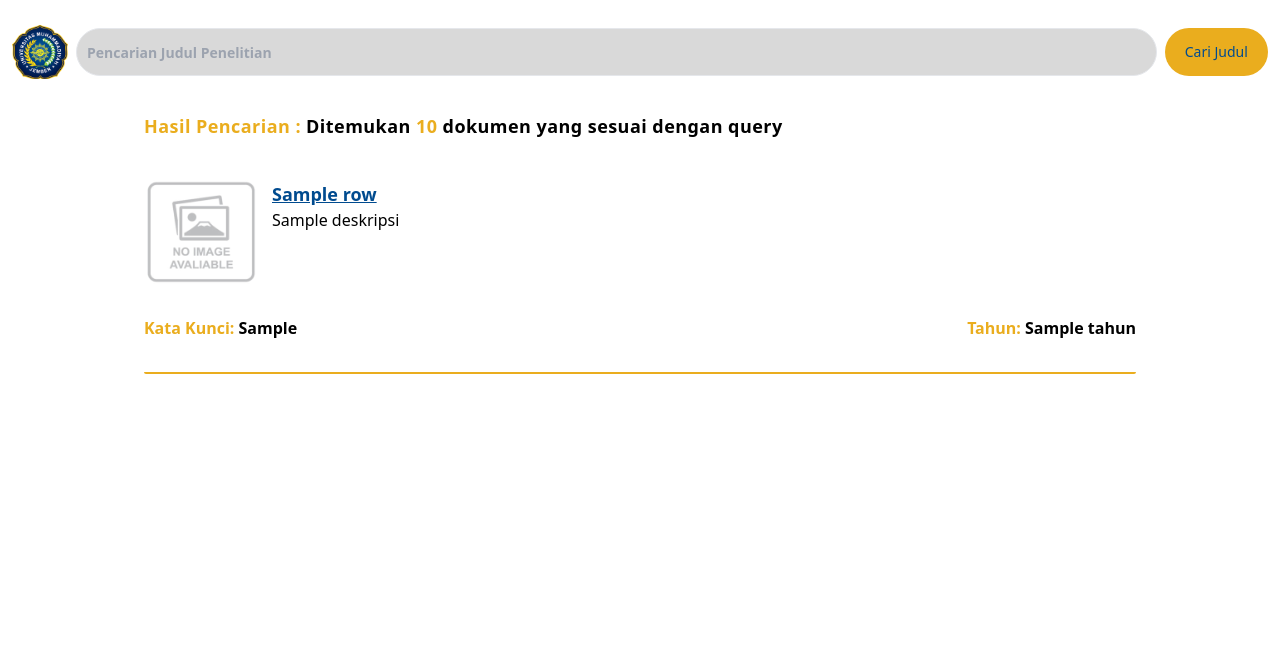
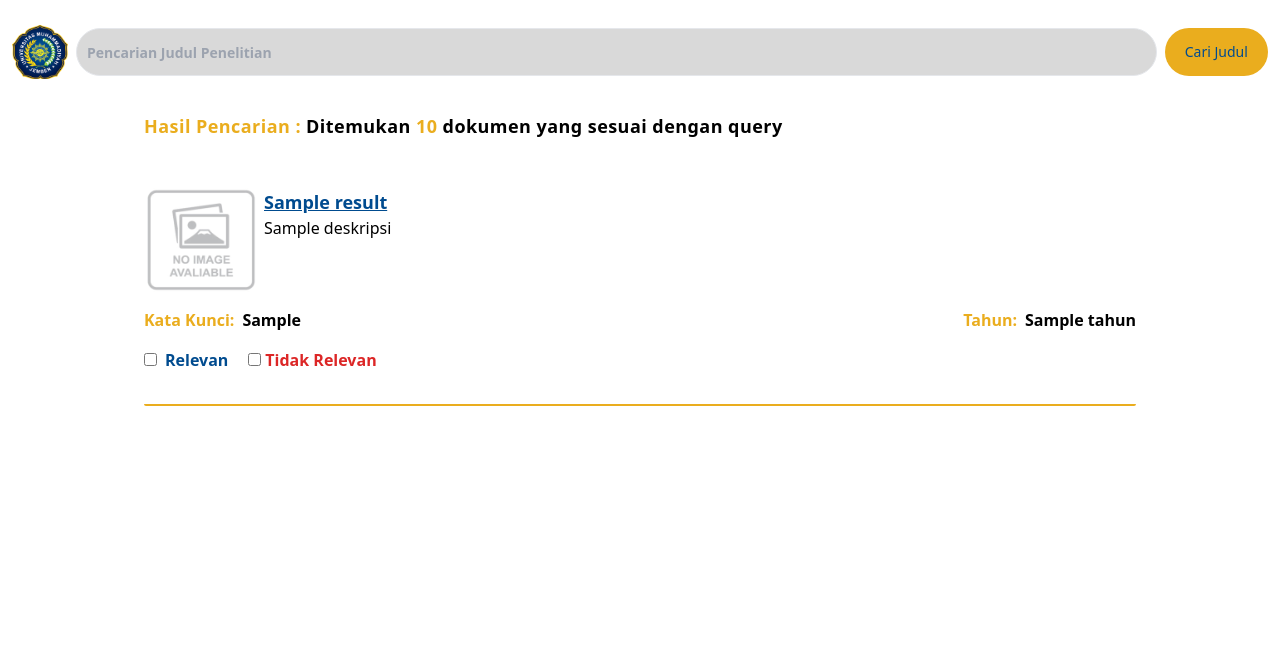
Before and after one commit to pfiddar/search-engine-ta, a Flask app: template templates/output.html in a window 1280 px wide. Shown: the part 72-742 px from the top of the page. Run offline with Flask 3, Linux system fonts and the light colour scheme; the template is opened without the code that fills it: most values are stand-ins (such as "Sample title", 1, 10 or a date in 2020); parts of the project's set-up code (start-up, migrations or seed data) failed here and were passed over; some libraries are stand-ins or nearby versions.

Commit message:
adding relevance feeback

```diff
--- a/app.py
+++ b/app.py
@@ -1,4 +1,4 @@
-import flask
+from flask import Flask, request, render_template, redirect, url_for
 import pandas as pd
 import nltk
 import string
@@ -8,21 +8,17 @@ from Sastrawi.Stemmer.StemmerFactory import StemmerFactory
 from nltk.corpus import stopwords
 from sklearn.feature_extraction.text import TfidfVectorizer
 from sklearn.metrics.pairwise import cosine_similarity
-from flask import request, render_template, redirect, url_for
 from flask_mysqldb import MySQL
 from flask_caching import Cache
 
-app = flask.Flask(__name__, template_folder='templates')
-cache = Cache(app)
+app = Flask(__name__, template_folder='templates')
+cache = Cache(app, config={'CACHE_TYPE': 'simple'})
 
 # Configure MySQL
 app.config['MYSQL_HOST'] = 'localhost'
 app.config['MYSQL_USER'] = 'root'
 app.config['MYSQL_PASSWORD'] = ''
-app.config['MYSQL_DB'] = 'stki'
-
-app.config['CACHE_TYPE'] = 'simple'
-cache = Cache(app)
+app.config['MYSQL_DB'] = 'ir'
 
 mysql = MySQL(app)
 
@@ -89,7 +85,6 @@ def hasil_search_ta():
         vectorizer = TfidfVectorizer(max_features=1000)
         tfidf = vectorizer.fit_transform(df['deskripsi'].apply(preprocess_text))
 
-        # Store words and their TF-IDF scores in the database
         try:
             with mysql.connection.cursor() as cursor:
                 cursor.execute("DELETE FROM word_document")
@@ -112,6 +107,18 @@ def hasil_search_ta():
 
         # Calculate similarity scores
         scores = cosine_similarity(title_vector, tfidf)[0]
+
+        # Tambahkan bobot ekstra berdasarkan umpan balik relevansi
+        try:
+            with mysql.connection.cursor() as cursor:
+                cursor.execute("SELECT document_id FROM relevance_feedback WHERE query = %s", (preprocessed_title,))
+                relevant_docs = cursor.fetchall()
+                relevant_docs = [doc[0] for doc in relevant_docs]
+                for doc_id in relevant_docs:
+                    scores[doc_id - 1] *= 1.5
+        except Exception as e:
+            print(f"Error processing relevance feedback: {e}")
+
         indices = scores.argsort()[::-1]
 
         similar_titles = pd.DataFrame({
@@ -174,5 +181,28 @@ def detail_ta(index):
 
     return render_template('detail.html', detail_data=detail_data)
 
+@app.route('/relevance_feedback', methods=['POST'])
+def relevance_feedback():
+    relevant_docs = request.form.getlist('relevant_docs')
+    irrelevant_docs = request.form.getlist('irrelevant_docs')
+    query = request.form['query']
+
+    if not relevant_docs and not irrelevant_docs:
+        return redirect(url_for('hasil_search_ta', judul=query))
+
+    try:
+        with mysql.connection.cursor() as cursor:
+            for doc_id in relevant_docs:
+                cursor.execute("INSERT INTO relevance_feedback (query, document_id, relevance) VALUES (%s, %s, %s)", (query, doc_id, 1))
+            for doc_id in irrelevant_docs:
+                cursor.execute("INSERT INTO relevance_feedback (query, document_id, relevance) VALUES (%s, %s, %s)", (query, doc_id, 0))
+            mysql.connection.commit()
+    except Exception as e:
+        mysql.connection.rollback()
+        print(f"Error saving relevance feedback: {e}")
+
+    return redirect(url_for('hasil_search_ta', judul=query))
+
+
 if __name__ == '__main__':
     app.run(debug=True)
--- a/templates/output.html
+++ b/templates/output.html
@@ -206,39 +206,77 @@
             yang sesuai dengan query
           </span>
         </h2>
-        <div class="mt-2 flex flex-col">
-          {% for row in result_searching %}
+        <form
+          action="{{ url_for('relevance_feedback') }}"
+          method="post"
+          class="mt-4"
+        >
+          <div class="flex flex-col">
+            {% for result in result_searching %}
             <div
-            class="border-b-2 border-[#EAAD1E] rounded-sm py-8 flex gap-8 flex-col max-w-full"
+              class="result border-b-2 border-[#EAAD1E] rounded-sm py-8 flex flex-col max-w-full"
             >
-            <div class="flex gap-4">
+              <div class="flex">
                 <img
                   src="{{ url_for('static', filename='assets/images/image.png') }}"
                   alt="Gambar"
                   class="w-28"
                 />
-              <div>
-                <a href="{{ url_for('detail_ta', index=row.index) }}">
-                  <h1
+                <div class="ml-2">
+                  <a
+                    href="{{ url_for('detail_ta', index=result.index) }}"
                     class="hover:cursor-pointer underline hover:text-black hover:no-underline text-lg font-extrabold text-[#004B8F]"
                   >
-                    {{ row.judul }}
-                  </h1>
+                    <h1>{{ result.judul }}</h1>
                   </a>
-                <p class="line-clamp-4">{{ row.deskripsi }}</p>
+                  <p class="line-clamp-4">{{ result.deskripsi }}</p>
                 </div>
               </div>
-            <div class="flex justify-between">
-              <p class="text-[#EAAD1E] font-semibold">
-                Kata Kunci: <span class="text-black">{{ row.kata_kunci }}</span>
-              </p>
-              <p class="text-[#EAAD1E] font-semibold">
-                Tahun: <span class="text-black">{{ row.tahun }}</span>
-              </p>
+              <div class="flex justify-between mt-4">
+                <div class="flex items-center font-semibold">
+                  <p class="text-[#EAAD1E] mr-2">Kata Kunci:</p>
+                  <span class="text-black">{{ result.kata_kunci }}</span>
+                </div>
+                <div class="flex items-center font-semibold">
+                  <p class="text-[#EAAD1E] mr-2">Tahun:</p>
+                  <span class="text-black">{{ result.tahun }}</span>
+                </div>
+              </div>
+              <div class="flex mt-4">
+                <label class="flex items-center gap-2">
+                  <input
+                    type="checkbox"
+                    name="relevant_docs"
+                    value="{{ result.index }}"
+                    class="form-checkbox text-[#004b8f]"
+                  />
+                  <span class="text-[#004b8f] font-semibold">Relevan</span>
+                </label>
+                <label class="flex items-center gap-1 ml-5">
+                  <input
+                    type="checkbox"
+                    name="irrelevant_docs"
+                    value="{{ result.index }}"
+                    class="form-checkbox text-red-600"
+                  />
+                  <span class="text-red-600 font-semibold">Tidak Relevan</span>
+                </label>
               </div>
             </div>
             {% endfor %}
           </div>
+          <input type="hidden" name="query" value="{{ title }}" />
+          <div class="mt-6">
+            <button
+              type="submit"
+              id="submitFeedback"
+              class="p-2.5 w-36 h-12 text-sm font-medium text-white bg-[#004B8F] rounded-full hover:bg-[#002f4b] transition"
+              style="display: none"
+            >
+              Kirim Umpan Balik
+            </button>
+          </div>
+        </form>
       </div>
       <div class="flex justify-center mt-4 mb-5">
         <nav>
@@ -278,5 +316,6 @@
         &copy; 2024, Universitas Muhammadiyah Jember Teknik Informatika Library
       </p>
     </footer>
+    <script src="{{ url_for('static', filename='assets/js/checklist.js') }}"></script>
   </body>
 </html>
```
Also changed, not shown: static/assets/js/checklist.js (added, +55 -0 lines). Lines whose indentation alone changed are shown as unchanged.
